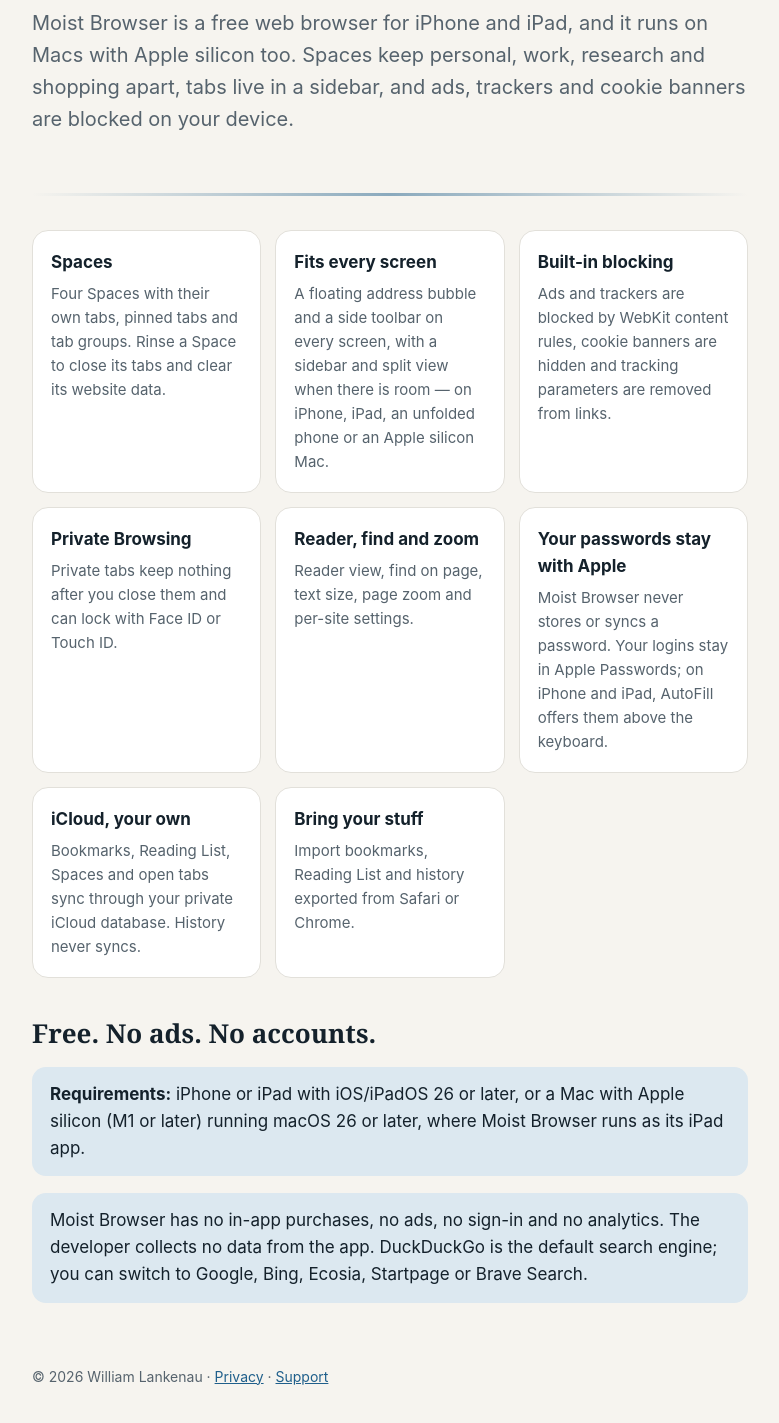
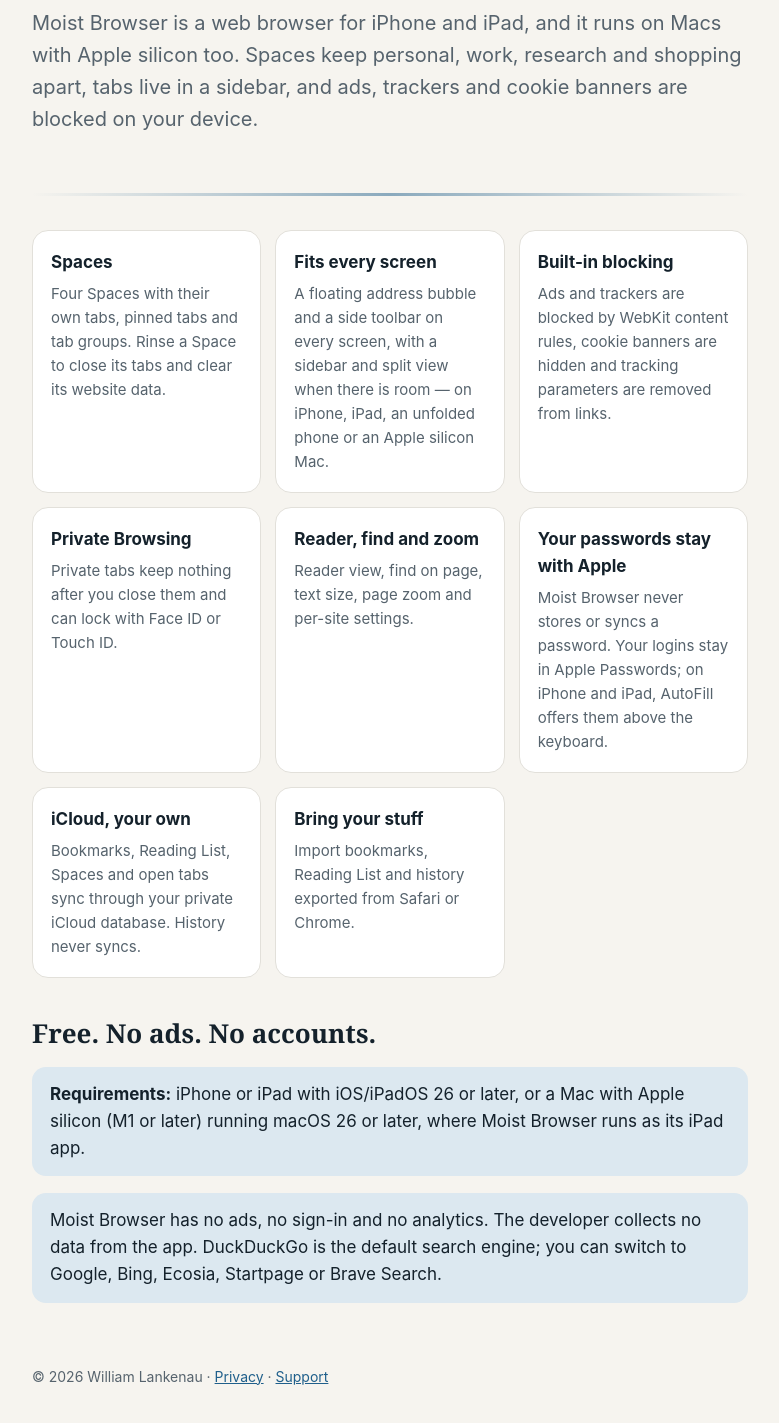
Before and after one commit to ggwill0/moistbrowser, a plain HTML site: page index.html in a window 1280 px wide. Shown: the part 165-1588 px from the top of the page, without its empty margins (250-1029 px from the left). Drawn offline with Linux system fonts and the light colour scheme.

Commit message:
Update index.html

```diff
--- a/index.html
+++ b/index.html
@@ -12,7 +12,7 @@
 <main>
 <section class="hero">
 <h1>A calm, private browser.</h1>
-<p>Moist Browser is a free web browser for iPhone and iPad, and it runs on Macs with Apple silicon too. Spaces keep personal, work, research and shopping apart, tabs live in a sidebar, and ads, trackers and cookie banners are blocked on your device.</p>
+<p>Moist Browser is a web browser for iPhone and iPad, and it runs on Macs with Apple silicon too. Spaces keep personal, work, research and shopping apart, tabs live in a sidebar, and ads, trackers and cookie banners are blocked on your device.</p>
 </section>
 <div class="ripple"></div>
 <div class="grid">
@@ -27,7 +27,7 @@
 </div>
 <h2>Free. No ads. No accounts.</h2>
 <p class="note"><strong>Requirements:</strong> iPhone or iPad with iOS/iPadOS 26 or later, or a Mac with Apple silicon (M1 or later) running macOS 26 or later, where Moist Browser runs as its iPad app.</p>
-<p class="note">Moist Browser has no in-app purchases, no ads, no sign-in and no analytics. The developer collects no data from the app. DuckDuckGo is the default search engine; you can switch to Google, Bing, Ecosia, Startpage or Brave Search.</p>
+<p class="note">Moist Browser has no ads, no sign-in and no analytics. The developer collects no data from the app. DuckDuckGo is the default search engine; you can switch to Google, Bing, Ecosia, Startpage or Brave Search.</p>
 </main>
 <footer>© 2026 William Lankenau · <a href="privacy.html">Privacy</a> · <a href="support.html">Support</a></footer>
 </body>
```
